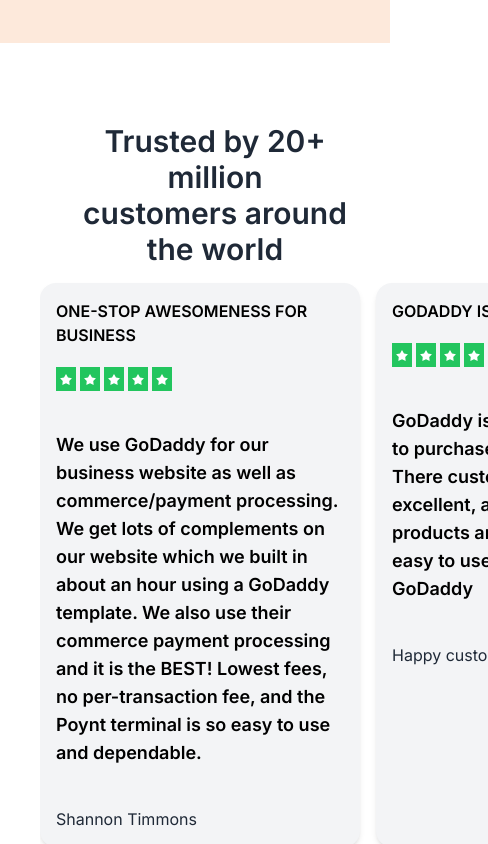
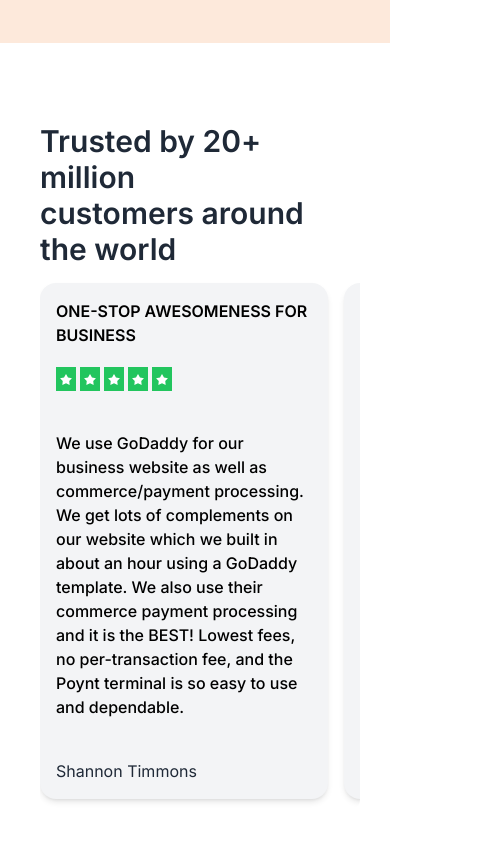
Before and after one commit to Daniel264/GoDaddy, a Next.js app: page / in a window 390 px wide. Shown: the part 2300-3144 px from the top of the page, 488 px wide, since content can reach past the window. Built offline with nearby package versions, Linux system fonts and the light colour scheme.

Commit message:
remove width bug in testimonials

```diff
--- a/components/Testimonials.tsx
+++ b/components/Testimonials.tsx
@@ -5,14 +5,14 @@ const Testimonials = () => {
   return (
     <div className=" pt-20 px-10">
       <div>
-        <div className="ml-10">
-          <h1 className="font-semibold text-center md:text-left text-3xl lg:text-5xl">
+        <div className="">
+          <h1 className="font-semibold text-left md:text-left text-3xl lg:text-5xl">
             Trusted by 20+ million <br /> customers around the world
           </h1>
         </div>
-        <div className="carousel carousel-center rounded-box max-w-md space-x-4 sm:max-w-none py-4 md:w-full">
+        <div className="carousel carousel-center rounded-box max-w-xs space-x-4 sm:max-w-none py-4 md:w-full">
           {Text.map((item) => (
-            <div key={item.id} className="carousel-item max-w-xs md:max-w-[490px]">
+            <div key={item.id} className="carousel-item max-w-[18rem] md:max-w-[490px]">
               <div className="p-4 bg-gray-100 rounded-box shadow-md">
                 <p className="mb-5 text-black font-semibold">{item.header}</p>
                 <div className="rating mb-10">
@@ -53,7 +53,7 @@ const Testimonials = () => {
                   </div>
                 </div>
 
-                <p className="text-lg text-black font-semibold  mb-2">
+                <p className="text-base md:text-lg text-black font-medium  mb-2">
                   {item.text}
                 </p>
                 <p className=" mt-10">{item.author}</p>
```
